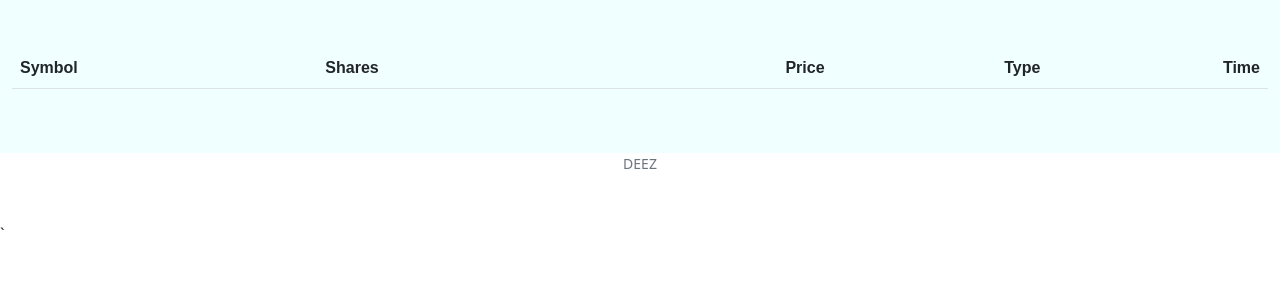
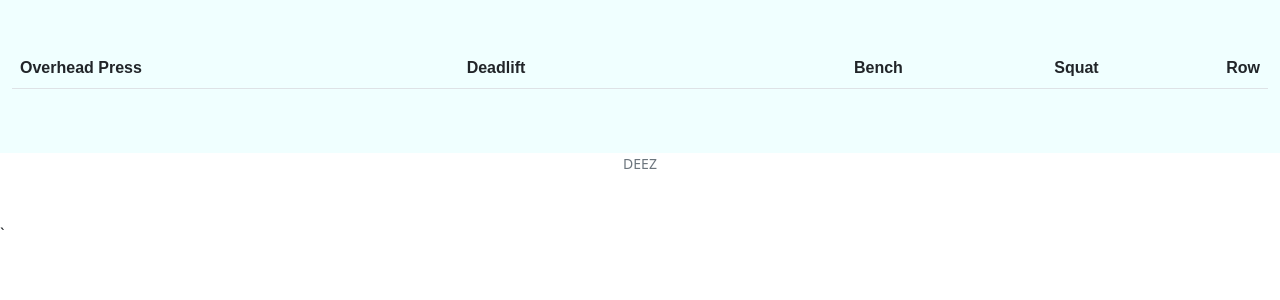
Before and after one commit to gpr3211/Project-SC, a Flask app: page /history in a window 1280 px wide. Shown: the part 76-376 px from the top of the page. Run offline with Flask 3, Linux system fonts and the light colour scheme; a user stored in the database is signed in; lists and menus that the app fills with data are empty; some libraries are stand-ins or nearby versions.

Commit message:
add records table, start records page

```diff
--- a/templates/history.html
+++ b/templates/history.html
@@ -4,11 +4,11 @@
 <table class="table">
 <thead>
             <tr>
-                <th class ="text-start">Symbol</th>
-                <th class ="text-start">Shares</th>
-                <th class ="text-end">Price</th>
-                <th class ="text-end">Type</th>
-                <th class ="text-end">Time</th>
+                <th class ="text-start">Overhead Press</th>
+                <th class ="text-start">Deadlift</th>
+                <th class ="text-end">Bench</th>
+                <th class ="text-end">Squat</th>
+                <th class ="text-end">Row</th>
 
             </tr>
     </thead>
```
Also changed, not shown: scorpio.db, 1 other file.
